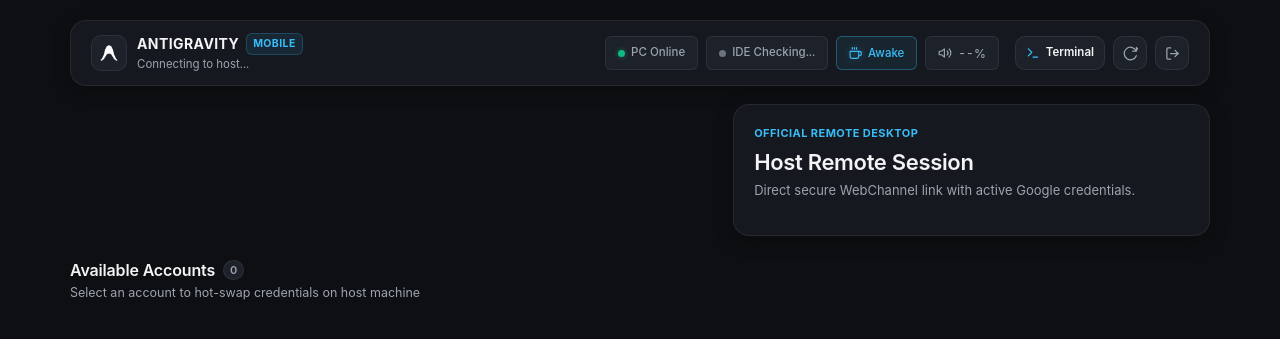
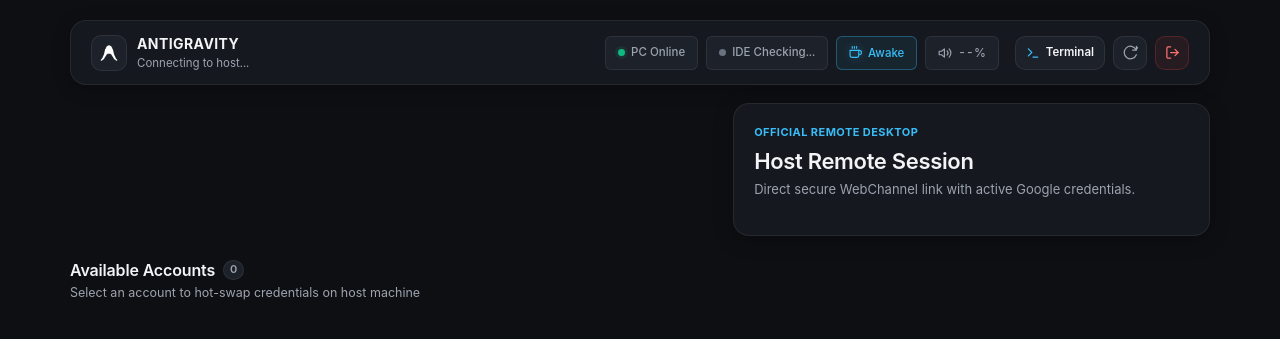
Before and after one commit to masudranaxpert/antigravity-remote, a Python web app: template templates/index.html in a window 1280 px wide. Shown: the top 339 px of the page. Run offline with Jinja, Linux system fonts and the light colour scheme; the template is opened without the code that fills it, so the values that code supplies are empty.

Commit message:
style(ui): apply crimson accent to logout button and remove obsolete brand-tag

```diff
--- a/static/app.css
+++ b/static/app.css
@@ -166,17 +166,6 @@ body {
   letter-spacing: 0.03em;
   color: var(--text-primary);
   white-space: nowrap;
-}
-
-.brand-tag {
-  font-size: 10.5px;
-  font-weight: 700;
-  letter-spacing: 0.04em;
-  padding: 2px 6px;
-  border-radius: var(--radius-sm);
-  background-color: var(--gemini-bg);
-  border: 1px solid var(--gemini-border);
-  color: var(--gemini-accent);
 }
 
 .brand-subtitle {
@@ -515,10 +504,21 @@ body {
   animation: spin 0.8s linear infinite;
 }
 
+.logout-btn {
+  color: #f87171;
+  background-color: rgba(239, 68, 68, 0.08);
+  border-color: rgba(239, 68, 68, 0.22);
+}
+
 .logout-btn:hover {
-  color: #f87171;
-  border-color: rgba(248, 113, 113, 0.4);
-  background-color: rgba(248, 113, 113, 0.08);
+  color: #fca5a5;
+  border-color: rgba(239, 68, 68, 0.45);
+  background-color: rgba(239, 68, 68, 0.16);
+  box-shadow: 0 0 10px rgba(239, 68, 68, 0.18);
+}
+
+.logout-btn:active {
+  transform: scale(0.96);
 }
 
 @media (min-width: 640px) {
--- a/templates/index.html
+++ b/templates/index.html
@@ -26,7 +26,6 @@
         <div class="brand-info">
           <div class="brand-title">
             <span>ANTIGRAVITY</span>
-            <span class="brand-tag">MOBILE</span>
           </div>
           <div class="brand-subtitle" id="sync-time">Connecting to host...</div>
         </div>
```
Also changed, not shown: static/terminal.css (+7 -2 lines).
